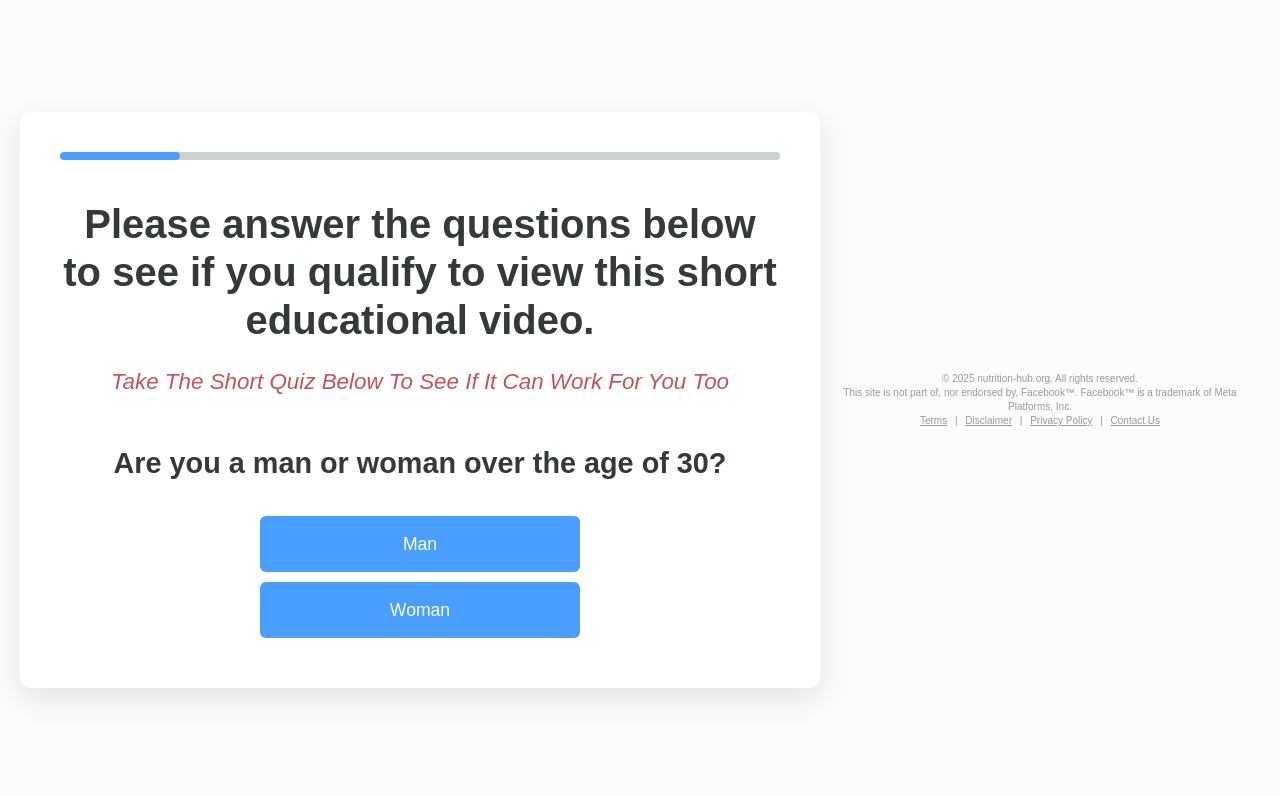
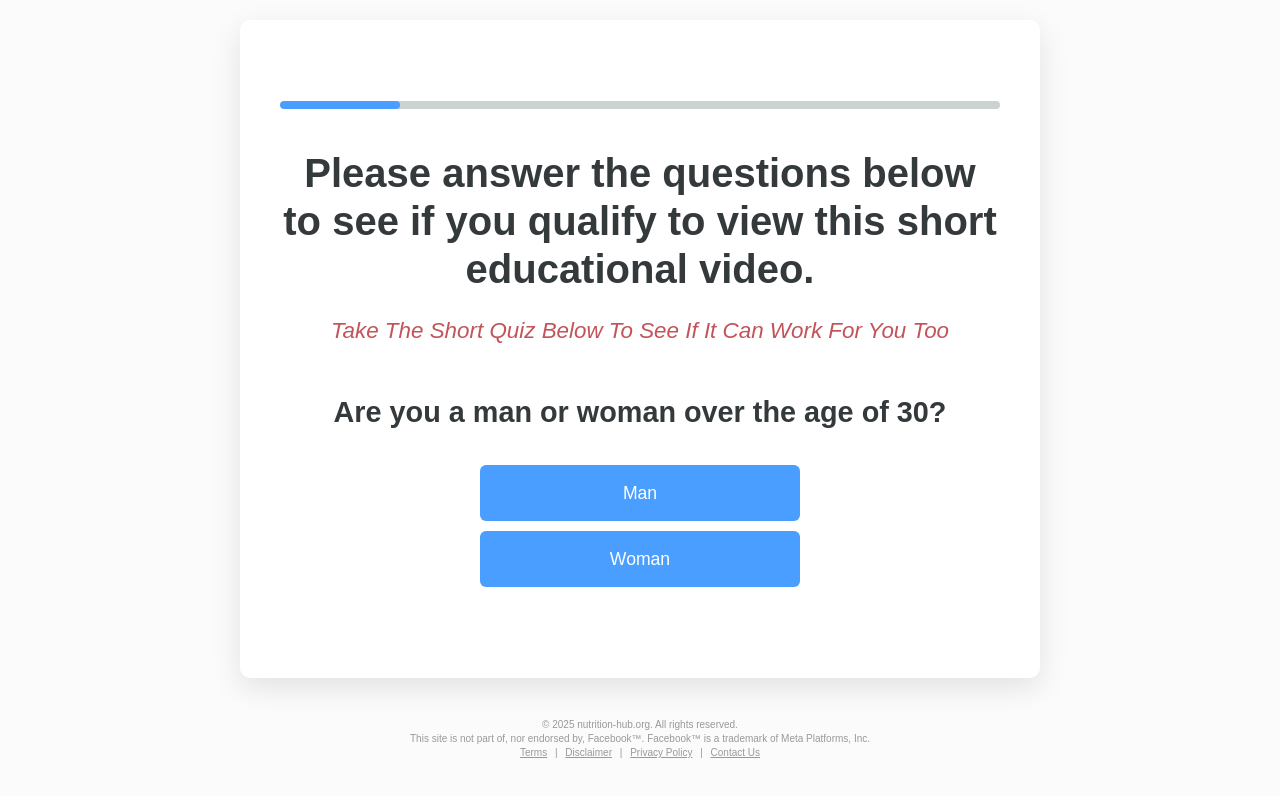
Before and after one commit to Jacobsmedia/glow-and-thrive, a plain HTML site: page lp1/index.html in a window 1280 px wide. Drawn offline with Linux system fonts and the light colour scheme; a web font is replaced by a local one.

Commit message:
Ensure footer positions correctly

```diff
--- a/lp1/index.html
+++ b/lp1/index.html
@@ -27,8 +27,8 @@
             line-height: 1.6;
             min-height: 100vh;
             display: flex;
+            flex-direction: column;
             align-items: center;
-            justify-content: center;
             padding: 20px;
         }
 
@@ -40,6 +40,10 @@
             box-shadow: 0 10px 30px rgba(0, 0, 0, 0.1);
             padding: 40px;
             text-align: center;
+            flex-grow: 1;
+            display: flex;
+            flex-direction: column;
+            justify-content: center;
         }
 
         .progress-bar {
@@ -245,6 +249,7 @@
             text-align: center;
             padding: 20px 10px;
             line-height: 1.4;
+            margin-top: 20px;
         }
 
         footer a {
```
